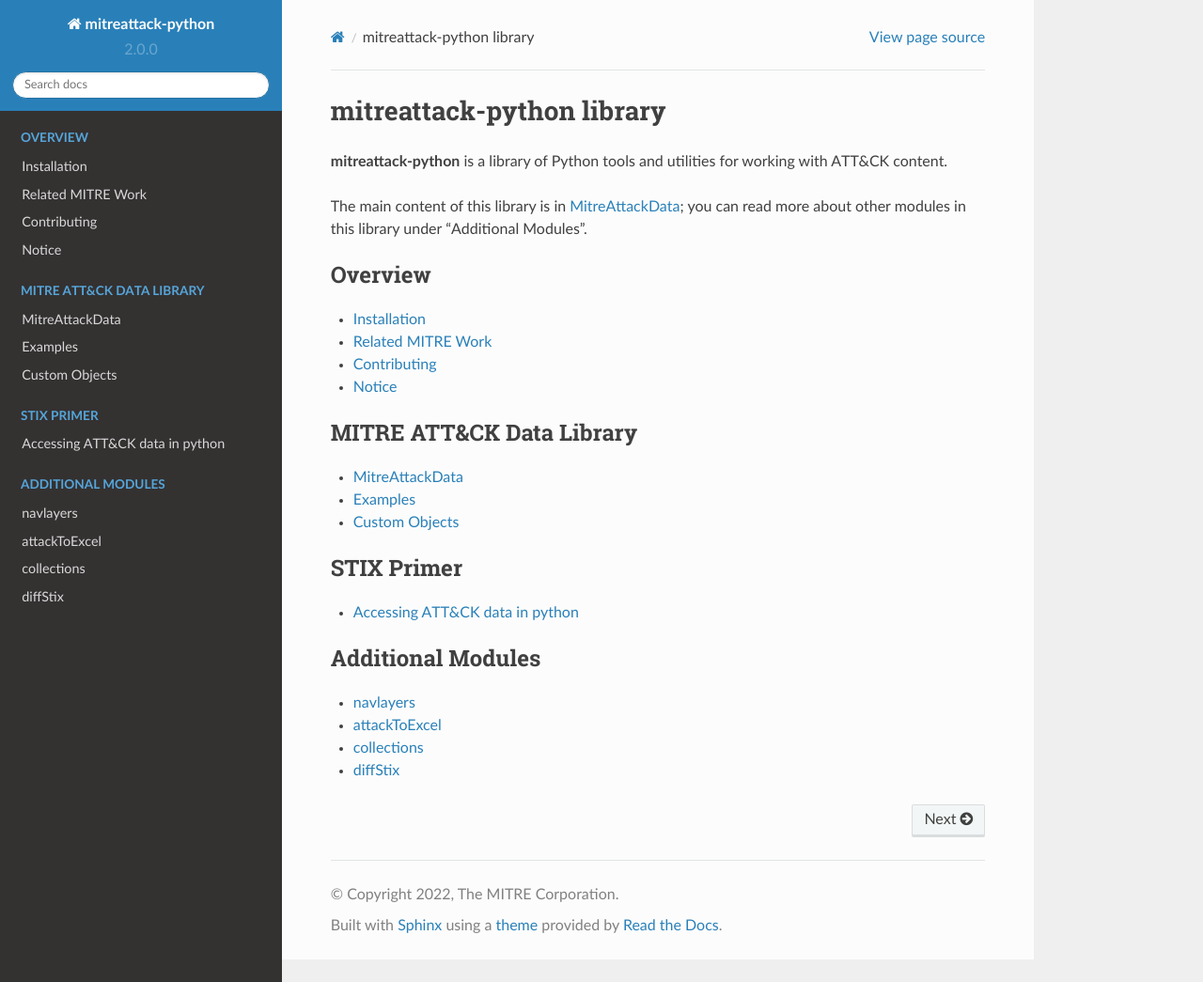
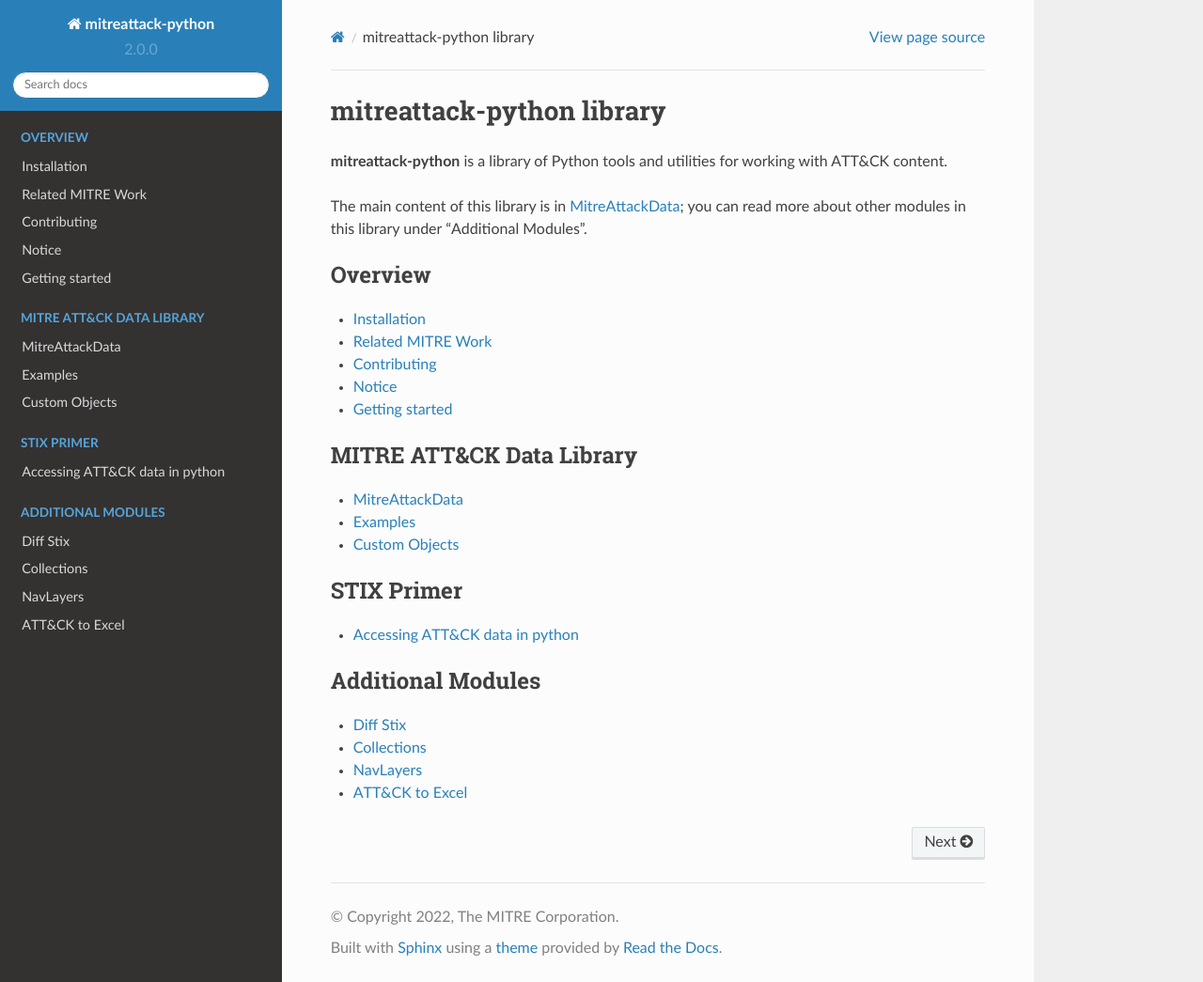
Before and after one commit to mitre-attack/mitreattack-python, a Sphinx documentation site: the page built from docs/index.rst, in a window 1280 px wide and 1045 px high. Shown: the whole window at 94% size. Built offline with Sphinx 7.4.7 and the Read the Docs theme 2.0.0, drawn with Linux system fonts in a browser that asks for light colours; pages that are not in the unit, such as notebooks, are missing from menus.

Commit message:
added titles to new docs

```diff
--- a/docs/attacktoexcel.rst
+++ b/docs/attacktoexcel.rst
@@ -1,4 +1,5 @@
-**ATT&CK To Excel**
+ATT&CK to Excel
+==============================================
 
 This folder contains a module for converting [ATT&CK STIX data](https://github.com/mitre/cti) to Excel spreadsheets.
 It also provides a means to access ATT&CK data as [Pandas](https://pandas.pydata.org/) DataFrames for data analysis.
--- a/docs/collections.rst
+++ b/docs/collections.rst
@@ -1,4 +1,6 @@
-**collections**
+
+Collections
+==============================================
 
 This folder contains modules and scripts for working with ATT&CK collections.
 Collections are sets of ATT&CK STIX objects, grouped for user convienence.
--- a/docs/differenceinstix.rst
+++ b/docs/diffinstix.rst
@@ -1,4 +1,5 @@
-**Diff Stix**
+Diff Stix
+==============================================
 
 This folder contains a module for creating markdown, HTML, JSON and/or ATT&CK Navigator layers
 reporting on the changes between two versions of the STIX2 bundles representing the ATT&CK content.
--- a/docs/start.rst
+++ b/docs/getting_started.rst
@@ -1,5 +1,6 @@
 
-**mitreattack-python**
+Getting started
+==============================================
 
 This repository contains a library of Python tools and utilities for working with ATT&CK data. For more information,
 see the [full documentation](https://mitreattack-python.readthedocs.io/) on ReadTheDocs.
--- a/docs/index.rst
+++ b/docs/index.rst
@@ -15,7 +15,7 @@ other modules in this library under "Additional Modules".
    related_work
    contributing
    notice
-
+   getting_started
 
 .. toctree::
    :maxdepth: 1
@@ -36,7 +36,7 @@ other modules in this library under "Additional Modules".
    :maxdepth: 1
    :caption: Additional Modules
 
-   additional_modules/navlayers
-   additional_modules/attackToExcel
-   additional_modules/collections
-   additional_modules/diffStix
+   diffinstix
+   collections
+   navlayers
+   attacktoexcel
--- a/docs/navlayers.rst
+++ b/docs/navlayers.rst
@@ -1,4 +1,5 @@
-**navlayers**
+NavLayers
+==============================================
 
 This folder contains modules and scripts for working with ATT&CK Navigator layers.
 ATT&CK Navigator Layers are a set of annotations overlaid on top of the ATT&CK Matrix.
```
